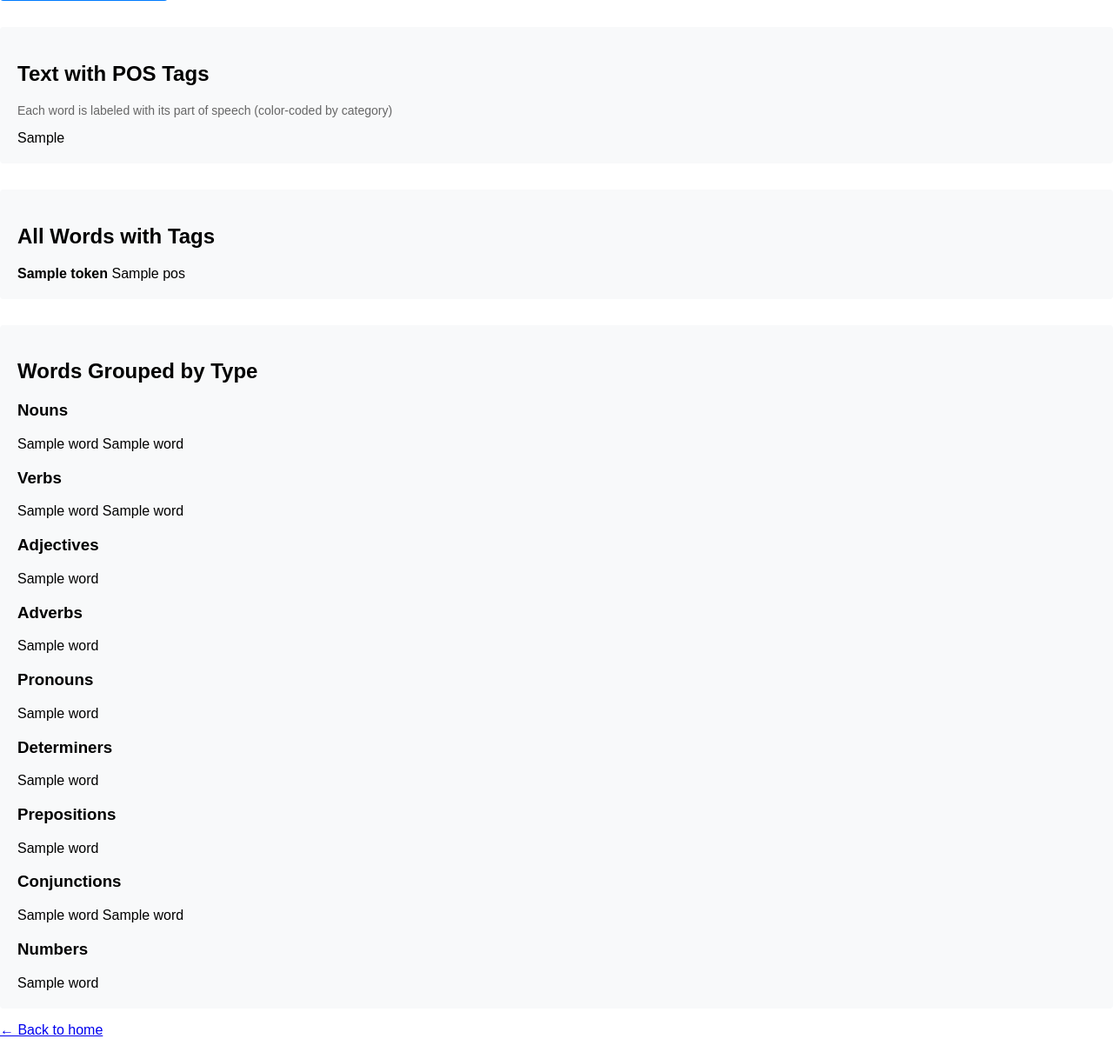
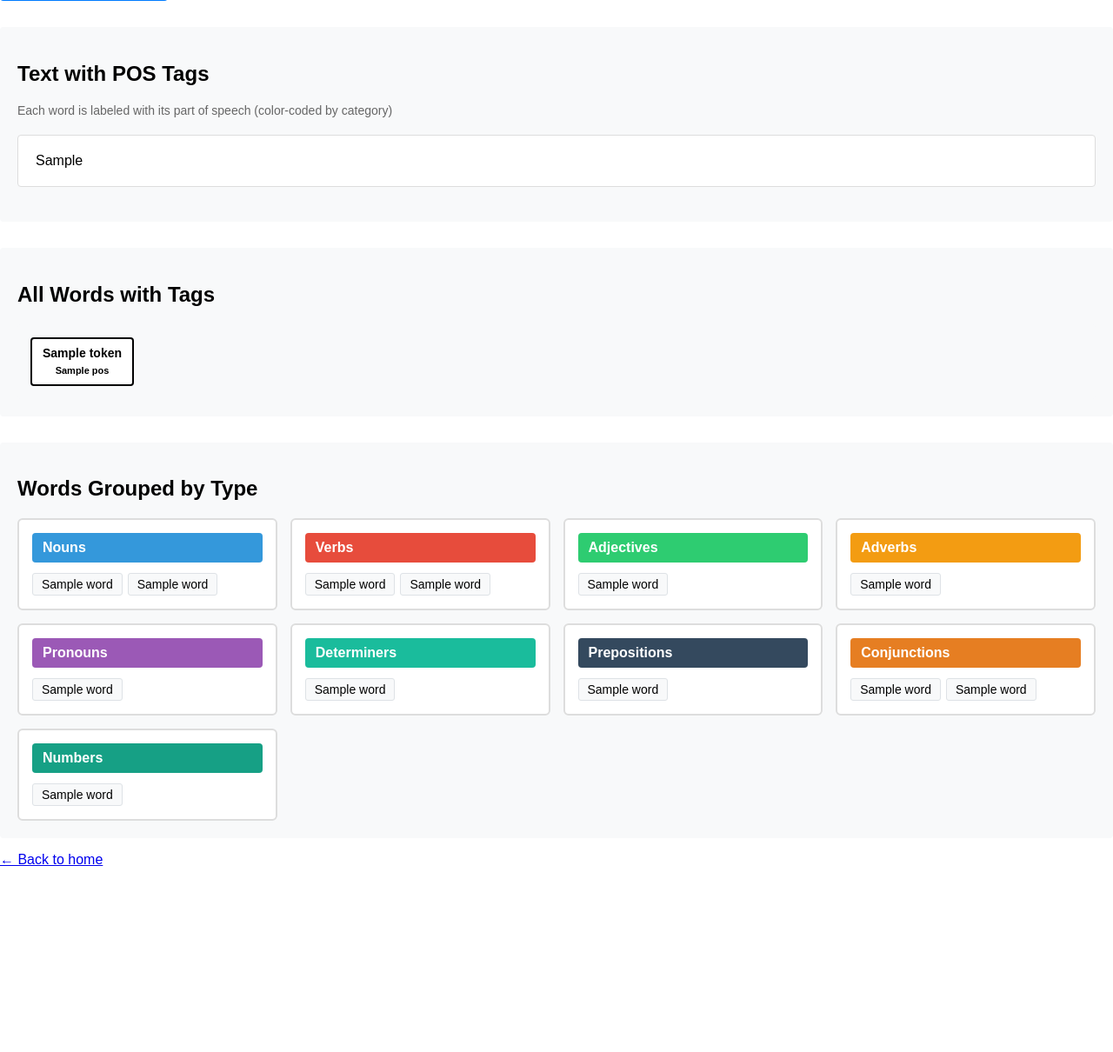
Before and after one commit to matsunagateitoku/NLP-Toolkit, a Flask app: template templates/pos.html in a window 1280 px wide. Shown: the part 448-1658 px from the top of the page at 87% size. After the commit the page ends 1444 px from the top, so only its background shows below. Run offline with Flask 3, Linux system fonts and the light colour scheme; the template is opened without the code that fills it: most values are stand-ins (such as "Sample title", 1, 10 or a date in 2020).

Commit message:
Update styles.css

```diff
--- a/static/styles.css
+++ b/static/styles.css
@@ -319,3 +319,131 @@ body {
     font-size: 13px;
     color: #28a745;
 }
+/* POS Visualization */
+.pos-visualization {
+    padding: 20px;
+    background-color: white;
+    border-radius: 4px;
+    border: 1px solid #ddd;
+    margin: 20px 0;
+}
+
+/* Word-Tag List */
+.word-tag-list {
+    display: flex;
+    flex-wrap: wrap;
+    gap: 8px;
+    padding: 15px;
+    background-color: #f8f9fa;
+    border-radius: 4px;
+}
+
+.word-tag-item {
+    display: inline-flex;
+    flex-direction: column;
+    align-items: center;
+    padding: 8px 12px;
+    background-color: white;
+    border-radius: 4px;
+    border: 2px solid;
+    gap: 4px;
+}
+
+.word-tag-item strong {
+    font-size: 14px;
+}
+
+.word-tag-item .tag-label {
+    font-size: 11px;
+    font-weight: 600;
+    padding: 2px 6px;
+    border-radius: 3px;
+}
+
+/* Color coding for POS types */
+.pos-NOUN { border-color: #3498db; }
+.pos-NOUN .tag-label { background-color: #3498db; color: white; }
+
+.pos-PROPN { border-color: #2980b9; }
+.pos-PROPN .tag-label { background-color: #2980b9; color: white; }
+
+.pos-VERB { border-color: #e74c3c; }
+.pos-VERB .tag-label { background-color: #e74c3c; color: white; }
+
+.pos-ADJ { border-color: #2ecc71; }
+.pos-ADJ .tag-label { background-color: #2ecc71; color: white; }
+
+.pos-ADV { border-color: #f39c12; }
+.pos-ADV .tag-label { background-color: #f39c12; color: white; }
+
+.pos-PRON { border-color: #9b59b6; }
+.pos-PRON .tag-label { background-color: #9b59b6; color: white; }
+
+.pos-DET { border-color: #1abc9c; }
+.pos-DET .tag-label { background-color: #1abc9c; color: white; }
+
+.pos-ADP { border-color: #34495e; }
+.pos-ADP .tag-label { background-color: #34495e; color: white; }
+
+.pos-CONJ, .pos-CCONJ, .pos-SCONJ { border-color: #e67e22; }
+.pos-CONJ .tag-label, .pos-CCONJ .tag-label, .pos-SCONJ .tag-label {
+    background-color: #e67e22; color: white;
+}
+
+.pos-AUX { border-color: #c0392b; }
+.pos-AUX .tag-label { background-color: #c0392b; color: white; }
+
+.pos-NUM { border-color: #16a085; }
+.pos-NUM .tag-label { background-color: #16a085; color: white; }
+
+.pos-PUNCT { border-color: #95a5a6; }
+.pos-PUNCT .tag-label { background-color: #95a5a6; color: white; }
+
+/* Grouped Tags Container */
+.grouped-container {
+    display: grid;
+    grid-template-columns: repeat(auto-fit, minmax(280px, 1fr));
+    gap: 15px;
+    margin-top: 15px;
+}
+
+.group-box {
+    background-color: white;
+    border-radius: 6px;
+    padding: 15px;
+    border: 2px solid #ddd;
+}
+
+.group-title {
+    margin: 0 0 12px 0;
+    padding: 8px 12px;
+    border-radius: 4px;
+    font-size: 16px;
+    font-weight: 600;
+    color: white;
+}
+
+.group-title.pos-NOUN { background-color: #3498db; }
+.group-title.pos-VERB { background-color: #e74c3c; }
+.group-title.pos-ADJ { background-color: #2ecc71; }
+.group-title.pos-ADV { background-color: #f39c12; }
+.group-title.pos-PRON { background-color: #9b59b6; }
+.group-title.pos-DET { background-color: #1abc9c; }
+.group-title.pos-ADP { background-color: #34495e; }
+.group-title.pos-CONJ { background-color: #e67e22; }
+.group-title.pos-NUM { background-color: #16a085; }
+
+.group-words {
+    display: flex;
+    flex-wrap: wrap;
+    gap: 6px;
+}
+
+.group-word {
+    display: inline-block;
+    padding: 4px 10px;
+    background-color: #f8f9fa;
+    border-radius: 3px;
+    font-size: 14px;
+    border: 1px solid #dee2e6;
+}
```
